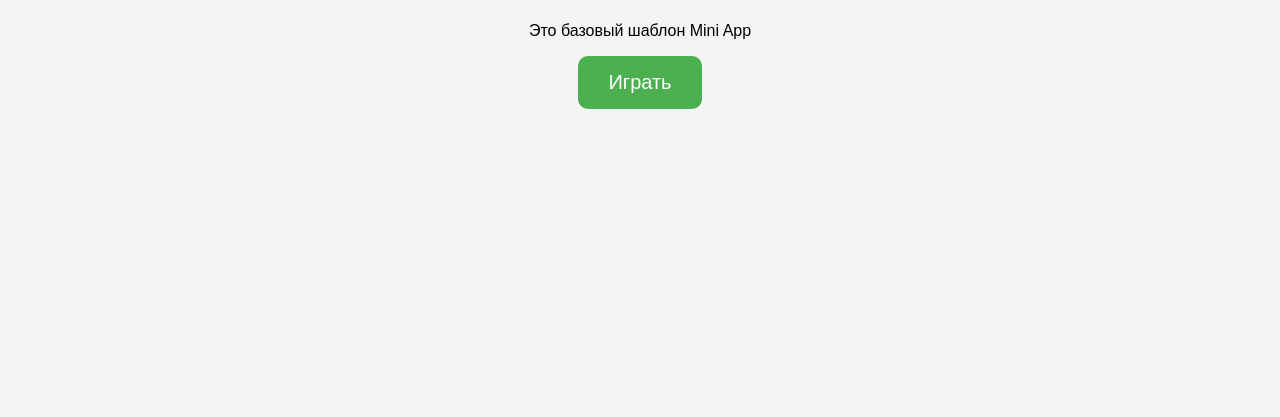
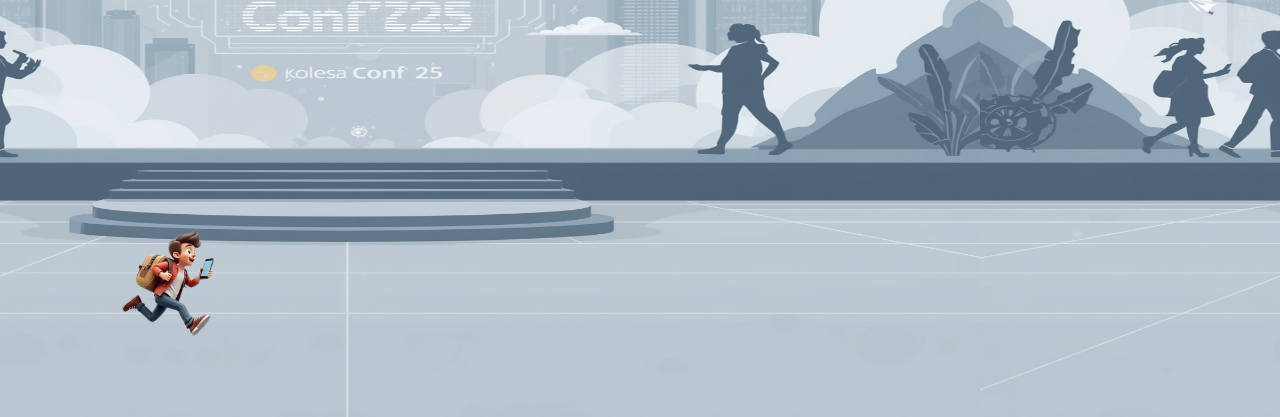
Before and after one commit to KamilaSalimzhanova/Conf-Runner-Game, a website: page index.html in a window 1280 px wide. Shown: the part 383-800 px from the top of the page. Drawn offline with Linux system fonts and the light colour scheme.

Commit message:
персонаж (runner.png) будет стоять на месте и «бежать» за счёт движения фона.

```diff
--- a/index.html
+++ b/index.html
@@ -5,89 +5,69 @@
   <title>Kolesa Conf Game</title>
   <meta name="viewport" content="width=device-width, initial-scale=1.0, user-scalable=no">
   <style>
-    body {
+    body, html {
       margin: 0;
+      padding: 0;
       overflow: hidden;
-      font-family: Arial, sans-serif;
       background: #000;
     }
-    #menu {
-      display: flex;
-      flex-direction: column;
-      align-items: center;
-      justify-content: center;
-      height: 100vh;
-      background: #f4f4f4;
-      text-align: center;
+    canvas {
+      display: block;
     }
-    #gameCanvas {
-      display: none;
-      width: 100vw;
-      height: 100vh;
-      background: black;
-    }
-    h1 { color: #333; }
-    button {
-      font-size: 20px;
-      padding: 15px 30px;
-      border: none;
-      border-radius: 10px;
-      background: #4CAF50;
-      color: white;
-      cursor: pointer;
-    }
-    button:hover { background: #45a049; }
   </style>
 </head>
 <body>
-  <div id="menu">
-    <h1>🎮 Kolesa Conf Game</h1>
-    <p>Это базовый шаблон Mini App</p>
-    <button id="startBtn">Играть</button>
-  </div>
-
   <canvas id="gameCanvas"></canvas>
 
   <script>
-    const startBtn = document.getElementById("startBtn");
-    const menu = document.getElementById("menu");
     const canvas = document.getElementById("gameCanvas");
     const ctx = canvas.getContext("2d");
 
-    function resizeCanvas() {
-      canvas.width = window.innerWidth;
-      canvas.height = window.innerHeight;
-    }
-    window.addEventListener("resize", resizeCanvas);
-    resizeCanvas();
+    canvas.width = window.innerWidth;
+    canvas.height = window.innerHeight;
 
-    let bgImage = new Image();
-    bgImage.src = "assets/background_variant_4.jpg"; // 👈 твой фон
+    // фон
+    const bgImage = new Image();
+    bgImage.src = "assets/background_variant_4.jpg";
+
+    // персонаж
+    const runner = new Image();
+    runner.src = "assets/runner.png";
+
     let bgX = 0;
+    const bgSpeed = 1; // скорость движения фона
+
+    const runnerWidth = 150;
+    const runnerHeight = 150;
+    const runnerX = 100; // фиксированная позиция по X
+    const runnerY = canvas.height - runnerHeight - 50; // ставим на "землю"
 
     function drawBackground() {
-      // рисуем два раза подряд для бесконечного эффекта
       ctx.drawImage(bgImage, bgX, 0, canvas.width, canvas.height);
       ctx.drawImage(bgImage, bgX + canvas.width, 0, canvas.width, canvas.height);
 
-      // сдвигаем влево
-      bgX -= 1;
+      bgX -= bgSpeed;
       if (bgX <= -canvas.width) {
         bgX = 0;
       }
     }
 
+    function drawRunner() {
+      ctx.drawImage(runner, runnerX, runnerY, runnerWidth, runnerHeight);
+    }
+
     function gameLoop() {
       ctx.clearRect(0, 0, canvas.width, canvas.height);
       drawBackground();
+      drawRunner();
       requestAnimationFrame(gameLoop);
     }
 
-    startBtn.addEventListener("click", () => {
-      menu.style.display = "none";   // убираем меню
-      canvas.style.display = "block"; // показываем игру
-      gameLoop();                     // запускаем анимацию
-    });
+    bgImage.onload = () => {
+      runner.onload = () => {
+        gameLoop();
+      };
+    };
   </script>
 </body>
 </html>
```
